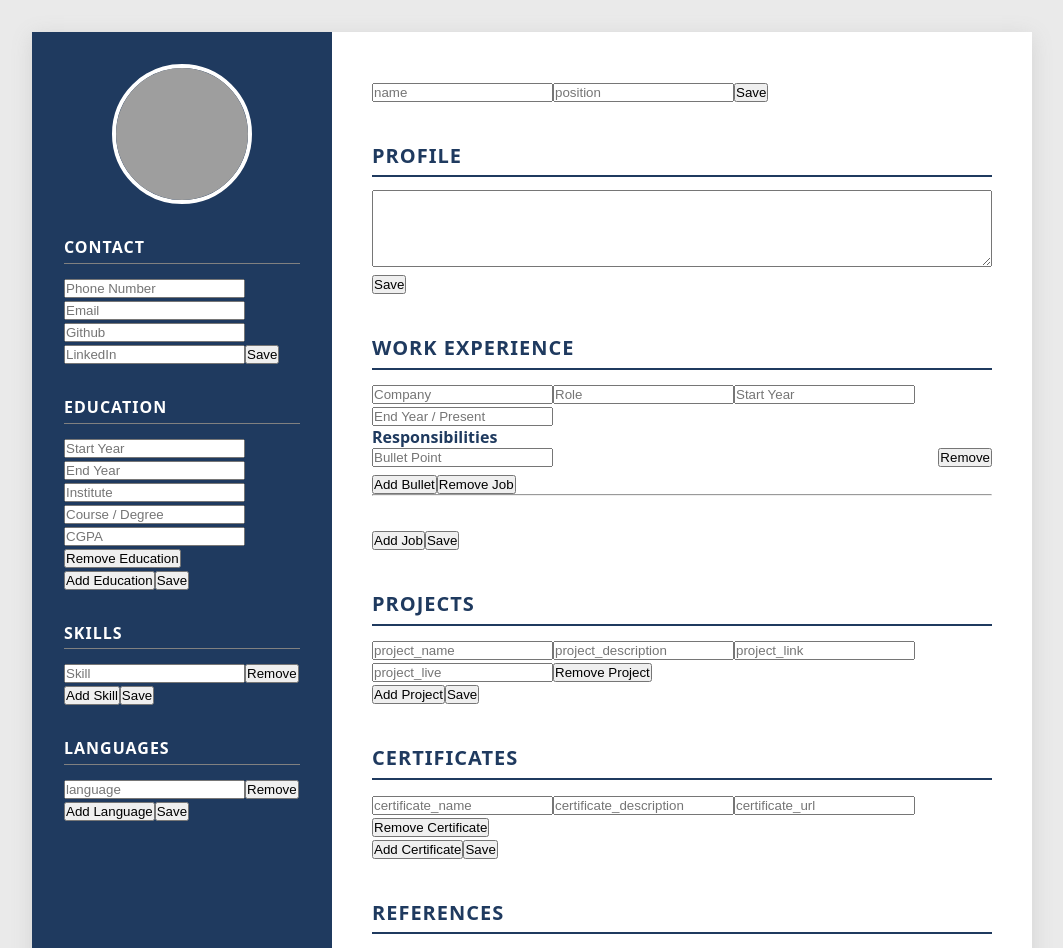
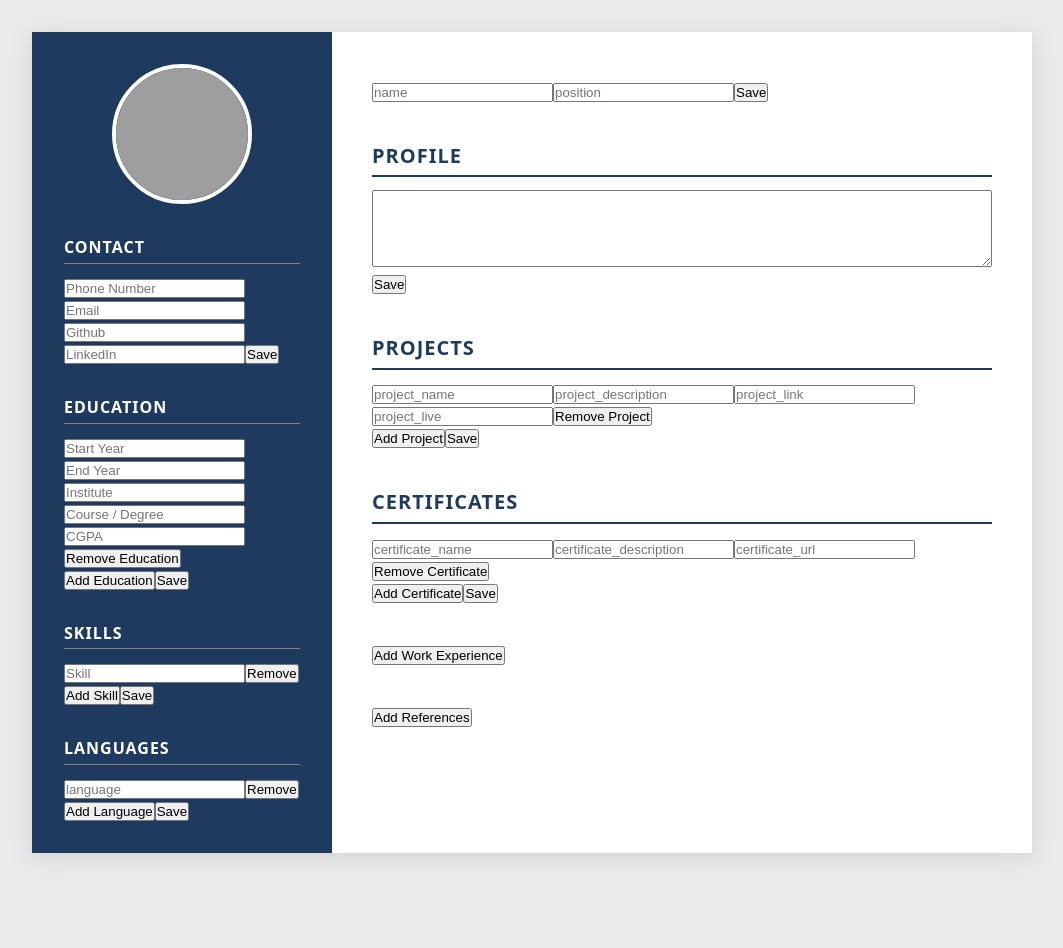
Before and after one commit to Prak005/cv-generator, a React (Vite) app: page / in a window 1280 px wide. Shown: the top 948 px of the page, without its empty margins (108-1171 px from the left). After the commit the page ends 885 px from the top, so only its background shows below. Built offline with nearby package versions, Linux system fonts and the light colour scheme; grey boxes are pictures that could not be loaded.

Commit message:
change order

```diff
--- a/src/App.jsx
+++ b/src/App.jsx
@@ -6,10 +6,10 @@ import Languages from './components/left/Languages';
 
 import Header from './components/right/Header';
 import Profile from './components/right/Profile';
-import WorkExperience from './components/right/WorkExperience';
+import Work from './components/right/Work';
 import Projects from './components/right/Projects';
 import Certificates from './components/right/Certificates';
-import References from './components/right/Reference';
+import Ref from './components/right/Ref';
 
 import './styles/Left.css';
 import './styles/Right.css';
@@ -28,10 +28,10 @@ function App() {
             <main className="resume-right">
                 <Header />
                 <Profile />
-                <WorkExperience />
                 <Projects />
                 <Certificates />
-                <References />
+                <Work />
+                <Ref />
             </main>
         </div>
     );
```
